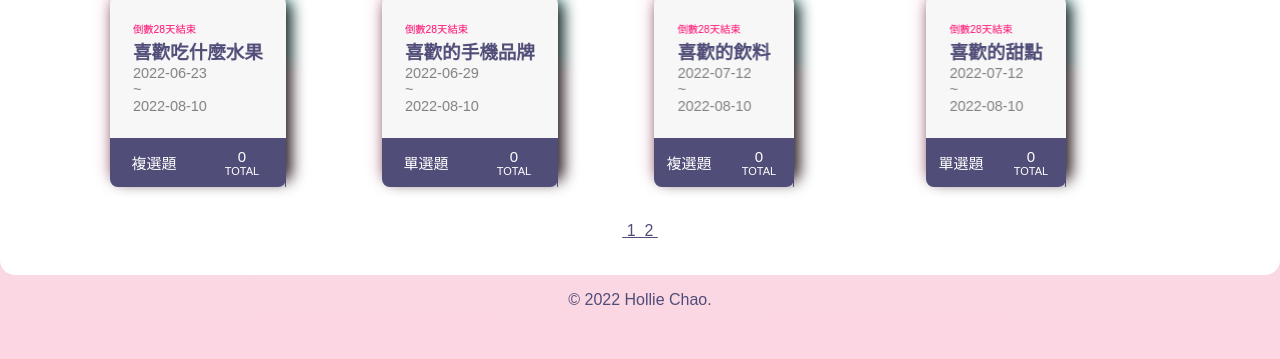
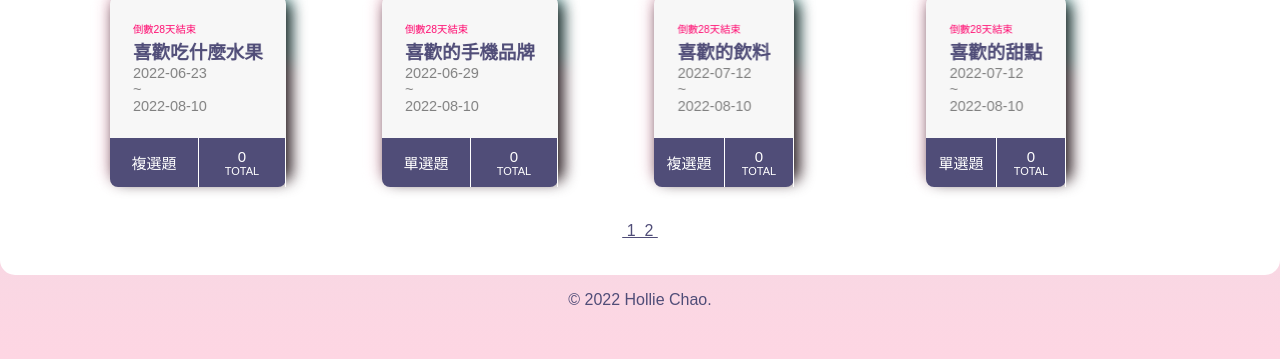
Before and after one commit to HongLing1013/HomeWork-Vote, a PHP site: page / in a window 1280 px wide. Shown: the part 1161-1520 px from the top of the page. Run offline with PHP 8.4, Linux system fonts and the light colour scheme; data comes from the database, SQL or seed files in the repository.

Commit message:
變更卡片下方框線

```diff
--- a/css/card.css
+++ b/css/card.css
@@ -99,8 +99,8 @@
   color: white;
 }
 .card-stats .border {
-  border-left: 1px solid #504d78;
-  border-right: 1px solid #504d78;
+  border-left: 1px solid #fff;
+  border-right: 1px solid #fff;
 }
 .card-stats .value{
   font-size:15px;
```
